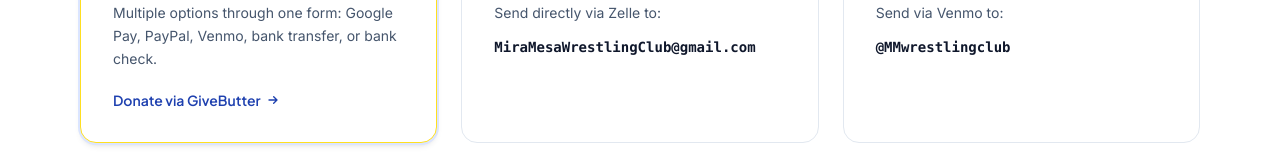
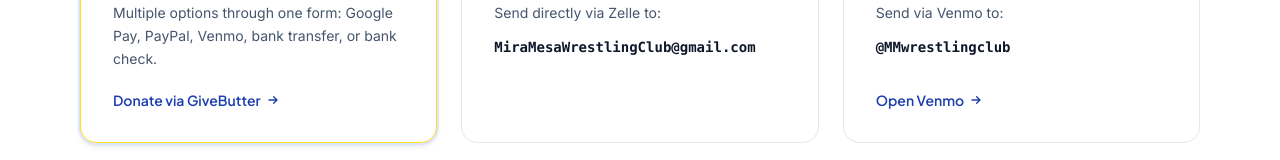
Before and after one commit to thefortaiagency/mira-mesa-wrestling, a Next.js app: page /donation in a window 1280 px wide. Shown: the part 772-932 px from the top of the page. Built offline with nearby package versions, Linux system fonts and the light colour scheme.

Commit message:
feat(donation): link Venmo card directly to venmo.com/u/MMwrestlingclub
Adds an 'Open Venmo' button to the Venmo donation card so donors go
straight to the club's Venmo profile instead of copying the handle.

```diff
--- a/src/app/donation/page.tsx
+++ b/src/app/donation/page.tsx
@@ -63,6 +63,9 @@ export default function DonationPage() {
               title="Venmo"
               description="Send via Venmo to:"
               detail="@MMwrestlingclub"
+              cta="Open Venmo"
+              href="https://venmo.com/u/MMwrestlingclub"
+              external
             />
             <DonateCard
               icon={Mail}
```
